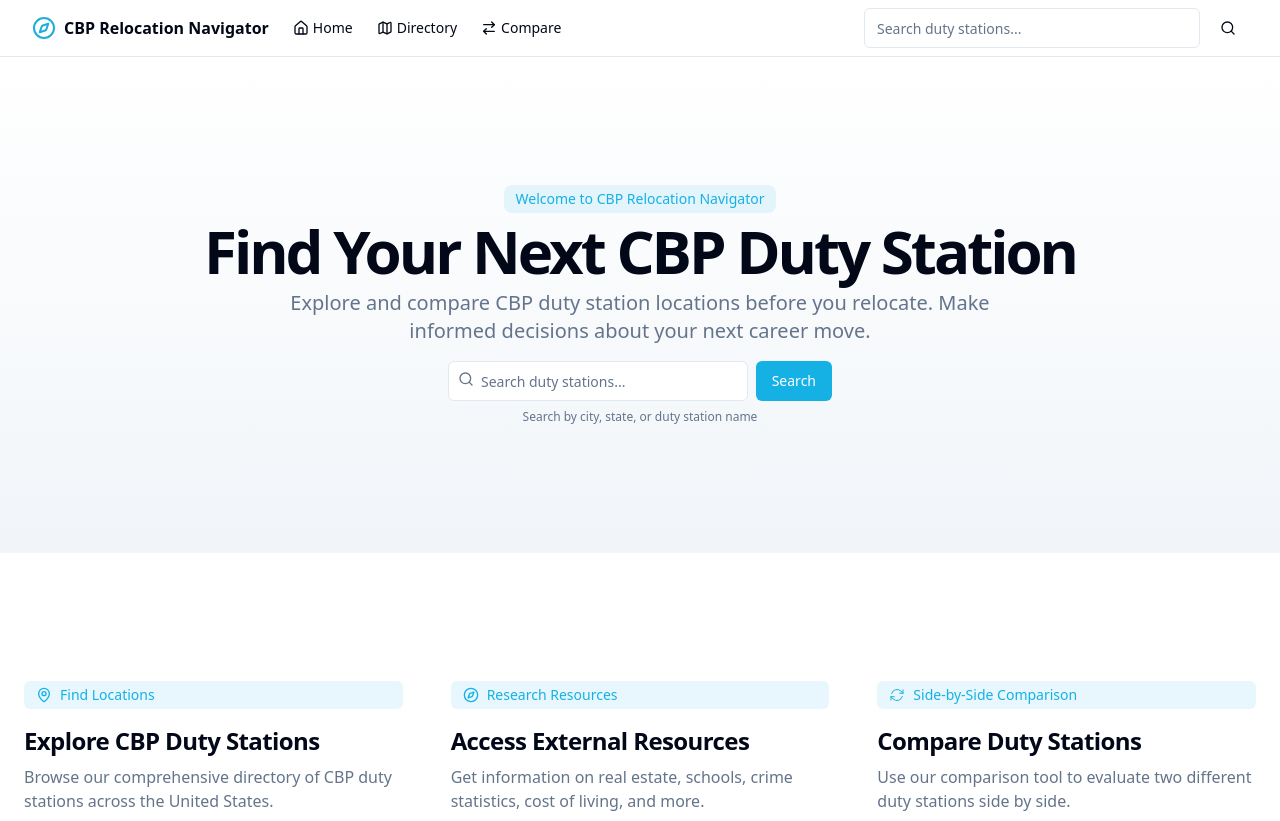
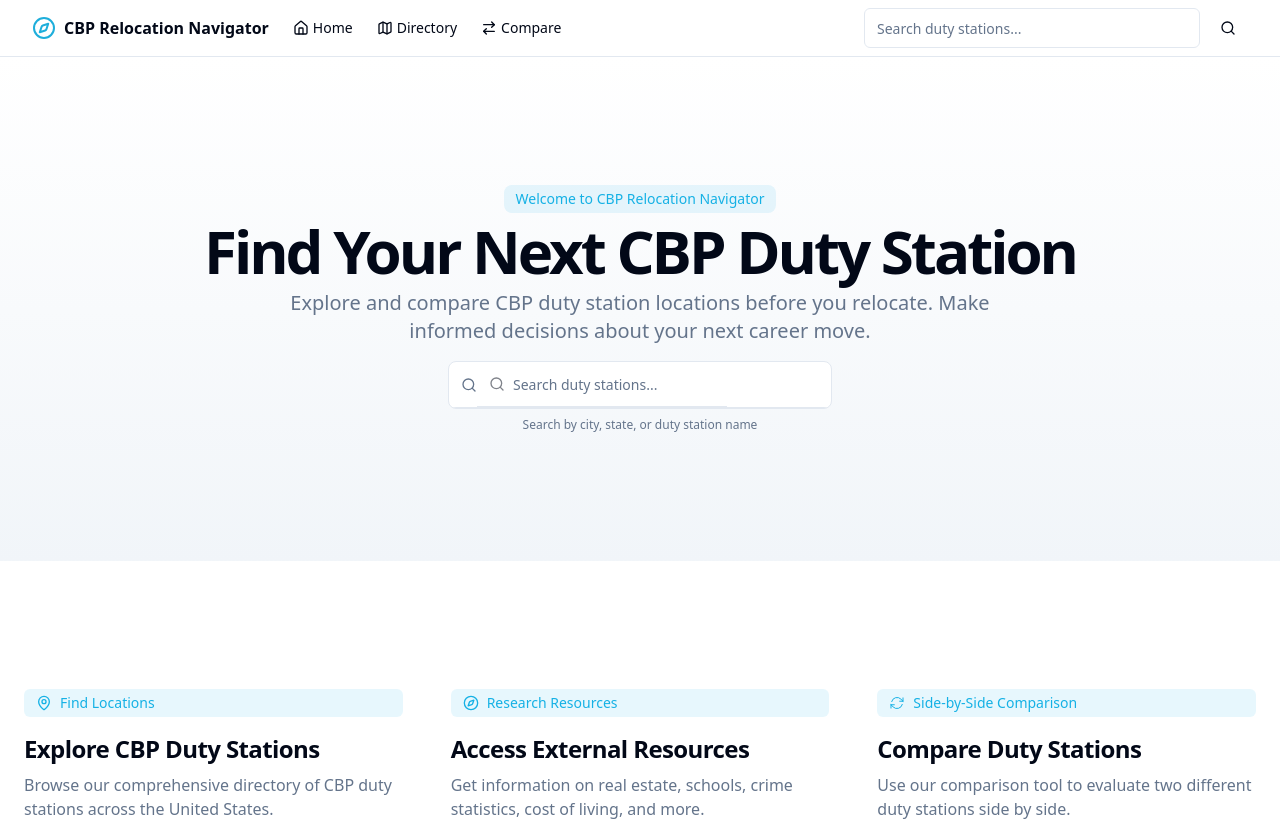
Before and after one commit to MetaPhase-Consulting/dutystation, a React (Vite) app: page / in a window 1280 px wide. Shown: the top 821 px of the page. Built offline with nearby package versions, Linux system fonts and the light colour scheme.

Commit message:
Refactor: Implement inline search functionality
Update the search component to display results inline without using a modal.

```diff
--- a/src/pages/HomePage.tsx
+++ b/src/pages/HomePage.tsx
@@ -4,7 +4,7 @@ import { Search, MapPin, Compass } from "lucide-react";
 import { Button } from "@/components/ui/button";
 import { Input } from "@/components/ui/input";
 import {
-  CommandDialog,
+  Command,
   CommandEmpty,
   CommandGroup,
   CommandInput,
@@ -15,7 +15,6 @@ import { dutyStations, searchDutyStations } from "@/data/dutyStations";
 
 export default function HomePage() {
   const [searchQuery, setSearchQuery] = useState("");
-  const [open, setOpen] = useState(false);
   const navigate = useNavigate();
 
   const handleSearch = (e: React.FormEvent) => {
@@ -44,35 +43,19 @@ export default function HomePage() {
               </p>
             </div>
             <div className="w-full max-w-sm space-y-2">
-              <form onSubmit={handleSearch} className="flex w-full max-w-sm items-center space-x-2">
               <div className="relative w-full">
-                  <Search className="absolute left-2.5 top-2.5 h-4 w-4 text-muted-foreground" />
-                  <Input
-                    type="search"
-                    placeholder="Search duty stations..."
-                    className="pl-8 w-full"
-                    value={searchQuery}
-                    onChange={(e) => setSearchQuery(e.target.value)}
-                    onClick={() => setOpen(true)}
-                  />
-                </div>
-                <Button type="submit">Search</Button>
-              </form>
-              <p className="text-xs text-muted-foreground">
-                Search by city, state, or duty station name
-              </p>
-            </div>
-          </div>
-        </div>
-      </section>
-
-      <CommandDialog open={open} onOpenChange={setOpen}>
+                <Command className="relative border rounded-lg">
+                  <div className="flex items-center border-b px-3">
+                    <Search className="h-4 w-4 text-muted-foreground shrink-0" />
                     <CommandInput
                       placeholder="Search duty stations..."
                       value={searchQuery}
                       onValueChange={setSearchQuery}
+                      className="flex w-full rounded-md bg-transparent py-3 text-sm outline-none placeholder:text-muted-foreground disabled:cursor-not-allowed disabled:opacity-50"
                     />
-        <CommandList>
+                  </div>
+                  {searchQuery && (
+                    <CommandList className="absolute top-full w-full z-50 bg-popover border rounded-b-lg mt-[-1px]">
                       <CommandEmpty>No results found.</CommandEmpty>
                       <CommandGroup heading="Duty Stations">
                         {filteredStations.map((station) => (
@@ -80,7 +63,6 @@ export default function HomePage() {
                             key={station.id}
                             onSelect={() => {
                               navigate(`/directory/${station.id}`);
-                  setOpen(false);
                             }}
                           >
                             <MapPin className="mr-2 h-4 w-4" />
@@ -89,7 +71,16 @@ export default function HomePage() {
                         ))}
                       </CommandGroup>
                     </CommandList>
-      </CommandDialog>
+                  )}
+                </Command>
+              </div>
+              <p className="text-xs text-muted-foreground">
+                Search by city, state, or duty station name
+              </p>
+            </div>
+          </div>
+        </div>
+      </section>
 
       <section className="w-full py-12 md:py-24 lg:py-32 bg-background">
         <div className="container px-4 md:px-6">
```
Lines whose indentation alone changed are shown as unchanged.
